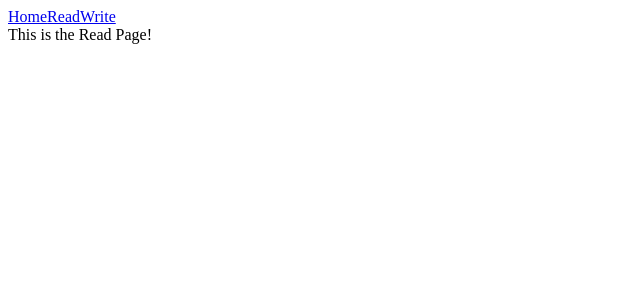
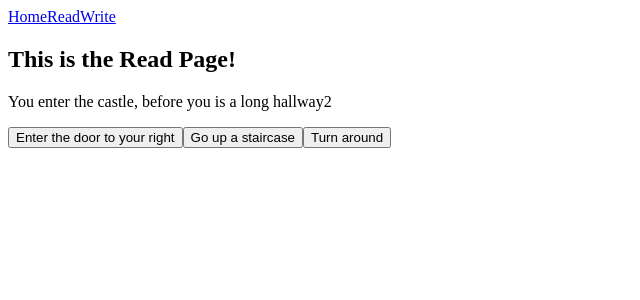
Before and after one commit to ben3580/CrimsonCodeHackathon2023, a React (Create React App) app in the folder story/: page /read in a window 1280 px wide. Shown: the top 300 px of the page, without its empty margins (0-640 px from the left). Built offline with nearby package versions, Linux system fonts and the light colour scheme.

Commit message:
Added Page displaying

```diff
--- /dev/null
+++ b/story/src/components/Option.js
@@ -0,0 +1,11 @@
+import React from "react";
+
+const Option = ({text, changePage, id}) => {
+    return (
+        <button onClick={() => {changePage(id)}}>
+            {text}
+        </button>
+    )
+}
+
+export default Option
--- /dev/null
+++ b/story/src/components/Page.js
@@ -0,0 +1,36 @@
+import React, { useEffect, useState } from "react";
+
+import Option from "./Option";
+
+const Page = ({pageid}) => {
+    const [pageInfo, setPageInfo] = useState({})
+
+    const getPage = async(pageid) => {
+        //GET INFO FROM DB
+
+        setPageInfo({
+            pageText: "You enter the castle, before you is a long hallway" + pageid,
+            options : [
+                {optionText: "Enter the door to your right", id:5},
+                {optionText: "Go up a staircase", id:6},
+                {optionText: "Turn around", id:7}
+            ]
+        })
+    }
+
+    useEffect(() => {
+        getPage(pageid)
+    }, [pageid]);
+
+    return (
+        <div>
+            <p>{pageInfo.pageText}</p>
+
+            <div>
+                {pageInfo.options?.map(item => <Option key={item.id} text={item.optionText} changePage={getPage} id={item.id} />)}
+            </div>
+        </div>
+    )
+}
+
+export default Page
--- a/story/src/components/Read.js
+++ b/story/src/components/Read.js
@@ -1,8 +1,13 @@
 import React from "react";
+
+import Page from "./Page";
 
 const Read = () => {
     return (
-        <div>This is the Read Page!</div>
+        <div>
+            <h2>This is the Read Page!</h2>
+            <Page pageid={2}/>
+        </div>
     )
 }
 
```
